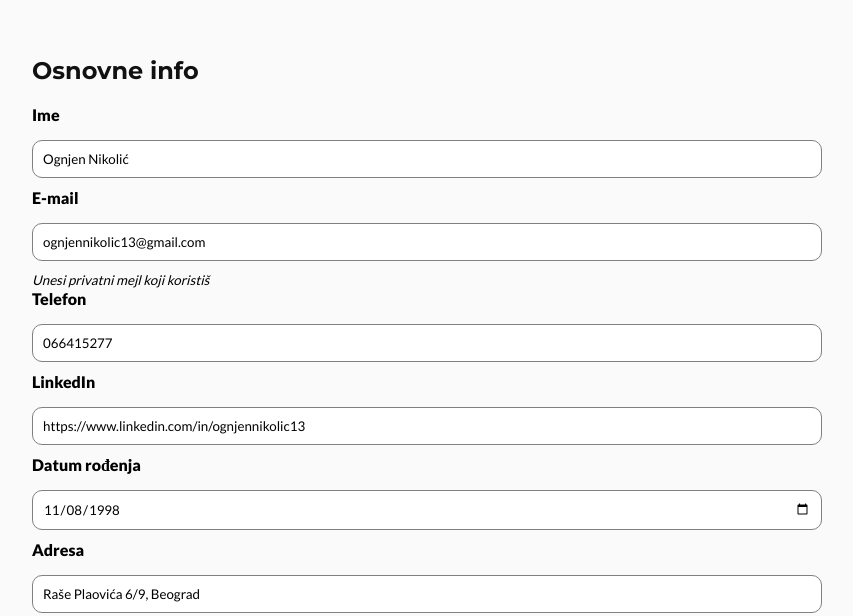
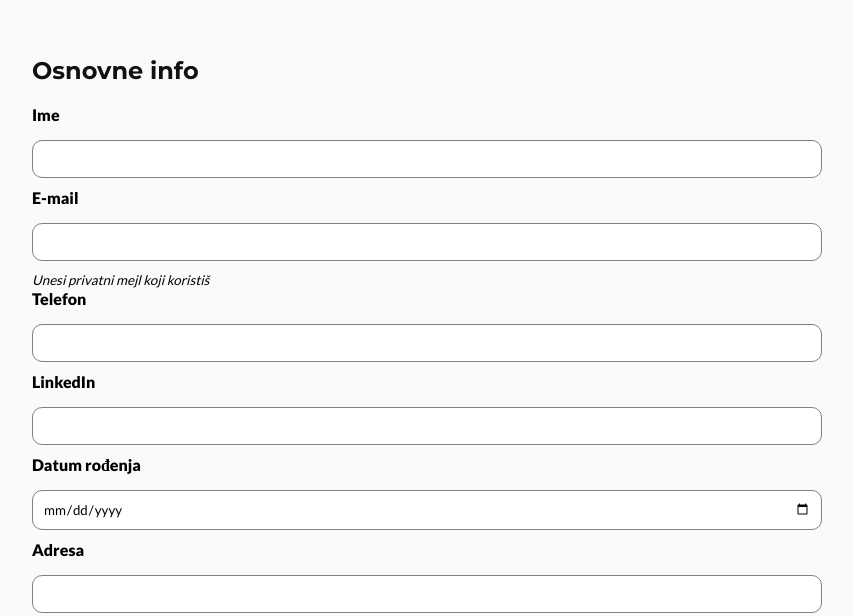
Before and after one commit to yoggie13/CVBuilder, a plain HTML site: page index.html in a window 1280 px wide. Shown: the part 226-842 px from the top of the page, without its empty margins (224-1077 px from the left). Drawn offline with Linux system fonts and the light colour scheme.

Commit message:
Izbrisani moji podaci

```diff
--- a/index.html
+++ b/index.html
@@ -17,19 +17,19 @@
             <h2>Osnovne info</h2>
             <div id="generalinfoinput">
                 <label for="nameform">Ime</label>
-                <input type="text" id="nameform" value="Ognjen Nikolić">
+                <input type="text" id="nameform">
                 <label for="emailform">E-mail</label>
-                <input type="email" id="emailform" value="ognjennikolic13@gmail.com">
+                <input type="email" id="emailform">
                 <small>Unesi privatni mejl koji koristiš</small>
                 <br>
                 <label for="phoneform">Telefon</label>
-                <input type="text" id="phoneform" value="066415277">
+                <input type="text" id="phoneform">
                 <label for="linkedInform">LinkedIn</label>
-                <input type="url" id="linkedInform" value="https://www.linkedin.com/in/ognjennikolic13">
+                <input type="url" id="linkedInform">
                 <label for="dateofbirthform">Datum rođenja</label>
-                <input type="date" id="dateofbirthform" value="1998-11-08">
+                <input type="date" id="dateofbirthform">
                 <label for="addressform">Adresa</label>
-                <input type="text" id="addressform" value="Raše Plaovića 6/9, Beograd">
+                <input type="text" id="addressform">
                 <label for="image">Slika</label>
                 <input type="file" id="image" accept="image/*">
                 <small>Najbolje bi bilo da bude slika do grudi, slikano od napred, sa jednobojnom pozadinom. Svakako bilo koja slika koja te najbolje opisuje može.</small>
@@ -44,29 +44,29 @@
                 <h3>Srednja škola</h3>
                 <div>
                     <label for="middleform">Naziv srednje škole</label>
-                    <input type="text" id="middleform" value="Peta beogradska gimnazija">
+                    <input type="text" id="middleform">
                     <label for="datem1">Datum upisa</label>
-                    <input type="month" id="datem1" value="2013-09">
+                    <input type="month" id="datem1">
                     <label for="datem2">Datum završetka</label>
-                    <input type="month" id="datem2" value="2017-05">
+                    <input type="month" id="datem2">
                     <label for="middlenapomenaform">Napomena</label>
-                    <input type="text" id="middlenapomenaform" value="Vukova diploma, predsednik parlamenta">
+                    <input type="text" id="middlenapomenaform">
                     <small>Mesto na nekom takmičenju, diploma, članstvo u nekoj sekciji...</small>
                 </div>
                 <h3>Fakultet</h3>
                 <div>
                     <label for="facultyform1">Naziv fakulteta</label>
-                    <input type="text" id="facultyform1" value="Fakultet organizacionih nauka">
+                    <input type="text" id="facultyform1">
                     <label for="courseform1">Smer</label>
-                    <input type="text" id="courseform1" value="Informacioni sistemi i tehnologije">
+                    <input type="text" id="courseform1">
                     <label for="datef11">Datum upisa</label>
-                    <input type="month" id="datef11" value="2017-10">
+                    <input type="month" id="datef11">
                     <label for="fakstrenutno1">Trenutno studiram</label>
                     <input type="checkbox" id="fakstrenutno1">
                     <label for="datef12" id="datef12l">Datum završetka</label>
                     <input type="month" id="datef12">
                     <label for="facultynapomenaform1">Napomena</label>
-                    <input type="text" id="facultynapomenaform1" value="Prosek: 9.18">
+                    <input type="text" id="facultynapomenaform1">
                     <small>Prosek, učešće u nekom projektu fakulteta...</small>
                 </div>
             </div>
@@ -81,9 +81,9 @@
             <div id="workinput">
                 <div>
                     <label for="naziv1">Pozicija</label>
-                    <input type="text" id="naziv1" value="Project manager of Open IT 15">
+                    <input type="text" id="naziv1">
                     <label for="firma1">Ime firme</label>
-                    <input type="text" id="firma1" value="AIESEC Serbia">
+                    <input type="text" id="firma1">
                     <label for="date11">Datum početka rada</label>
                     <input type="month" id="date11">
                     <label for="posaotrenutno1">Trenutno radim tu</label>
```
